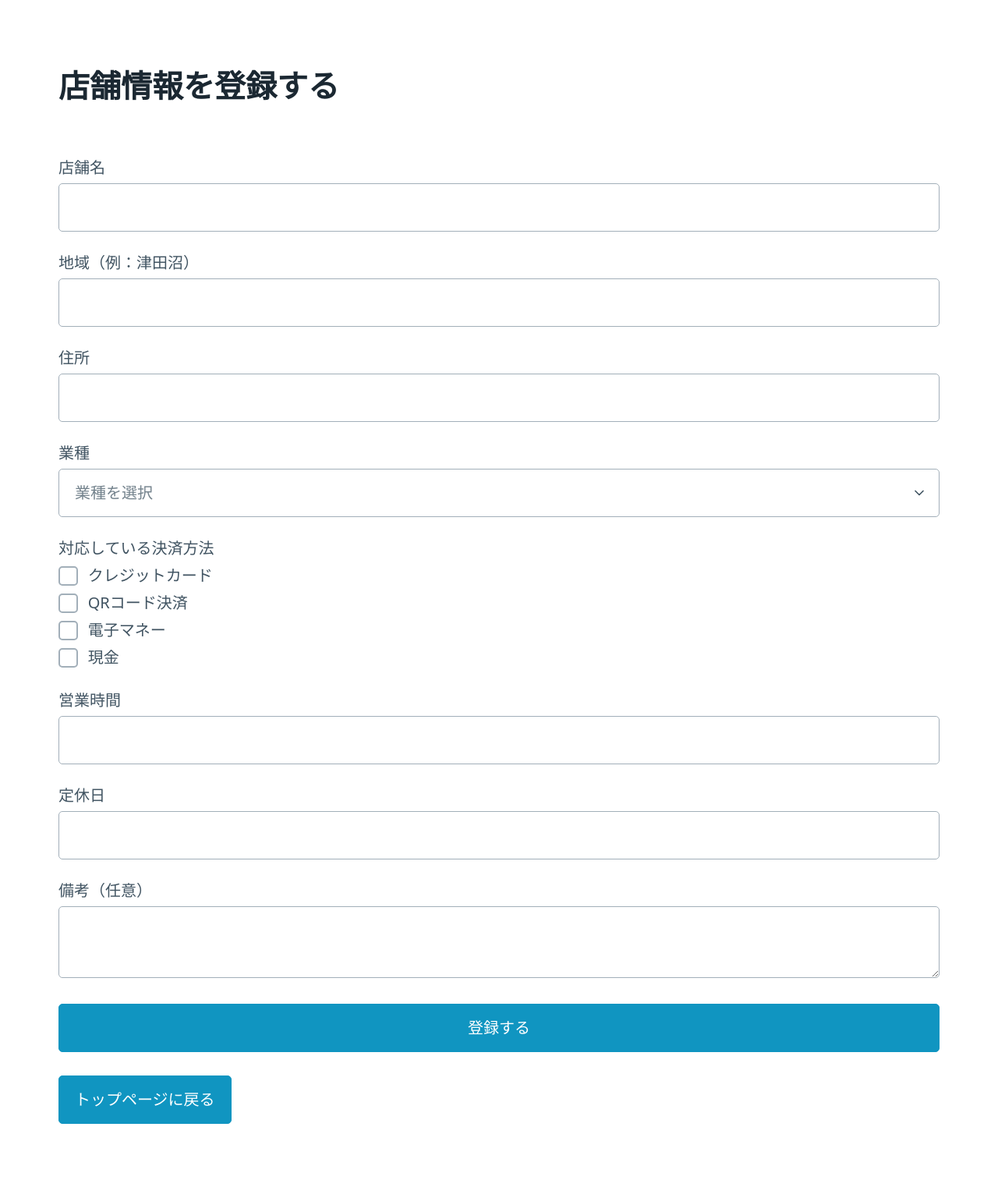
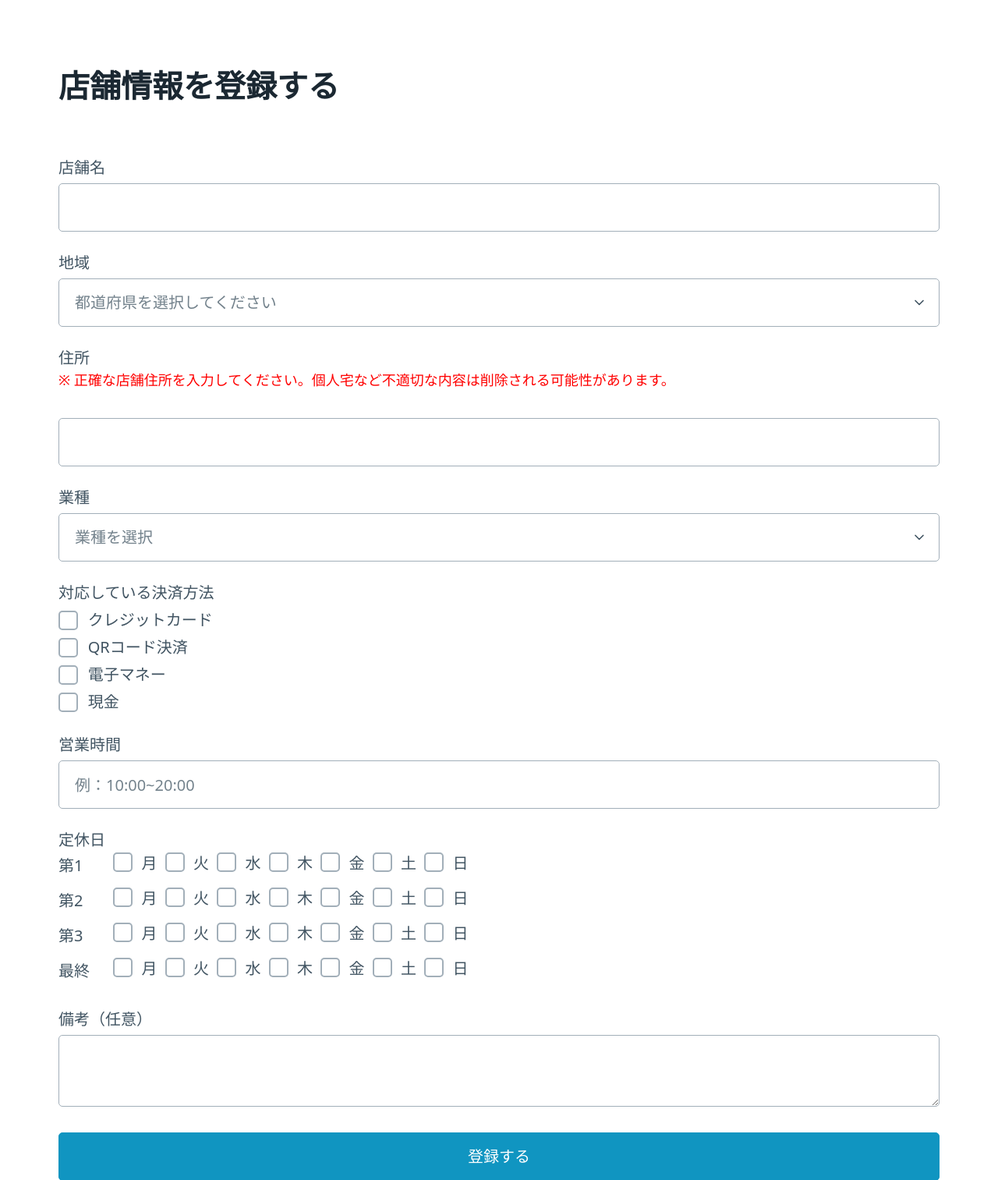
Before and after one commit to yabukilab/shimoda-b, a PHP site: page /register_store.php in a window 1280 px wide. Shown: the top 1513 px of the page at 78% size. Before the commit the page ends 1441 px from the top, so only its background shows below. Run offline with PHP 8.4, Linux system fonts and the light colour scheme.

Commit message:
デザイン変更

```diff
--- a/register_store.php
+++ b/register_store.php
@@ -1,70 +1,136 @@
+<?php
+$lang = $_GET['lang'] ?? 'ja';
+$is_en = ($lang === 'en');
+?>
 <!DOCTYPE html>
-<html lang="ja">
+<html lang="<?= $is_en ? 'en' : 'ja' ?>">
 <head>
   <meta charset="UTF-8" />
   <meta name="viewport" content="width=device-width, initial-scale=1" />
-  <title>店舗情報登録</title>
+  <title><?= $is_en ? 'Register Store Information' : '店舗情報登録' ?></title>
   <link rel="stylesheet" href="https://cdn.jsdelivr.net/npm/@picocss/pico@1/css/pico.min.css" />
+  <style>
+    .weekday-row {
+      display: flex;
+      align-items: center;
+      flex-wrap: wrap;
+      margin-bottom: 0.5em;
+      gap: 0.5em;
+    }
+    .weekday-row span {
+      width: 3em;
+      display: inline-block;
+    }
+    .weekday-row label {
+      display: inline-flex;
+      align-items: center;
+      gap: 0.2em;
+      white-space: nowrap;
+    }
+  </style>
 </head>
 <body>
 <main class="container">
-  <h1>店舗情報を登録する</h1>
+  <h1><?= $is_en ? 'Register Store Information' : '店舗情報を登録する' ?></h1>
 
   <form method="POST" action="register_store_process.php">
+    <input type="hidden" name="lang" value="<?= $lang ?>">
+
     <label>
-      店舗名
+      <?= $is_en ? 'Store Name' : '店舗名' ?>
       <input type="text" name="store_name" required>
     </label>
 
     <label>
-      地域（例：津田沼）
-      <input type="text" name="area" required>
+      <?= $is_en ? 'Prefecture (e.g., Tokyo, Osaka)' : '地域' ?>
+      <select name="area" required>
+        <option value=""><?= $is_en ? 'Select Prefecture' : '都道府県を選択してください' ?></option>
+        <?php
+        $prefectures = [
+          "北海道","青森県","岩手県","宮城県","秋田県","山形県","福島県",
+          "茨城県","栃木県","群馬県","埼玉県","千葉県","東京都","神奈川県",
+          "新潟県","富山県","石川県","福井県","山梨県","長野県",
+          "岐阜県","静岡県","愛知県","三重県",
+          "滋賀県","京都府","大阪府","兵庫県","奈良県","和歌山県",
+          "鳥取県","島根県","岡山県","広島県","山口県",
+          "徳島県","香川県","愛媛県","高知県",
+          "福岡県","佐賀県","長崎県","熊本県","大分県","宮崎県","鹿児島県","沖縄県"
+        ];
+        foreach ($prefectures as $pref) {
+          echo "<option value=\"$pref\">$pref</option>";
+        }
+        ?>
+      </select>
     </label>
 
     <label>
-      住所
+      <?= $is_en ? 'Address' : '住所' ?>
+      <p style="color:red; font-size: 0.9em;">
+        <?= $is_en
+          ? 'Please enter a valid address. Inappropriate content may be removed.'
+          : '※ 正確な店舗住所を入力してください。個人宅など不適切な内容は削除される可能性があります。' ?>
+      </p>
       <input type="text" name="address" required>
     </label>
 
     <label>
-      業種
+      <?= $is_en ? 'Category' : '業種' ?>
       <select name="category" required>
-        <option value="">業種を選択</option>
-        <option value="food">飲食</option>
-        <option value="retail">小売</option>
-        <option value="service">サービス</option>
+        <option value=""><?= $is_en ? 'Select Category' : '業種を選択' ?></option>
+        <option value="food"><?= $is_en ? 'Food & Drink' : '飲食' ?></option>
+        <option value="retail"><?= $is_en ? 'Retail' : '小売' ?></option>
+        <option value="service"><?= $is_en ? 'Service' : 'サービス' ?></option>
       </select>
     </label>
 
     <fieldset>
-      <legend>対応している決済方法</legend>
-      <label><input type="checkbox" name="payment_methods[]" value="credit"> クレジットカード</label>
-      <label><input type="checkbox" name="payment_methods[]" value="qr"> QRコード決済</label>
-      <label><input type="checkbox" name="payment_methods[]" value="emoney"> 電子マネー</label>
-      <label><input type="checkbox" name="payment_methods[]" value="cash"> 現金</label>
+      <legend><?= $is_en ? 'Accepted Payment Methods' : '対応している決済方法' ?></legend>
+      <div class="checkbox-group">
+        <label><input type="checkbox" name="payment_methods[]" value="credit"> <?= $is_en ? 'Credit Card' : 'クレジットカード' ?></label>
+        <label><input type="checkbox" name="payment_methods[]" value="qr"> <?= $is_en ? 'QR Code Payment' : 'QRコード決済' ?></label>
+        <label><input type="checkbox" name="payment_methods[]" value="emoney"> <?= $is_en ? 'E-Money' : '電子マネー' ?></label>
+        <label><input type="checkbox" name="payment_methods[]" value="cash"> <?= $is_en ? 'Cash' : '現金' ?></label>
+      </div>
     </fieldset>
 
     <label>
-      営業時間
-      <input type="text" name="hours">
+      <?= $is_en ? 'Business Hours' : '営業時間' ?>
+      <input type="text" name="hours" placeholder="<?= $is_en ? 'e.g., 10:00~20:00' : '例：10:00~20:00' ?>">
     </label>
 
     <label>
-      定休日
-      <input type="text" name="holidays">
+      <?= $is_en ? 'Regular Holidays' : '定休日' ?>
+      <fieldset>
+        <?php
+        $weeks_ja = ['第1', '第2', '第3', '最終'];
+        $weeks_en = ['1st', '2nd', '3rd', 'Last'];
+        $days_ja = ['月', '火', '水', '木', '金', '土', '日'];
+        $days_en = ['Mon', 'Tue', 'Wed', 'Thu', 'Fri', 'Sat', 'Sun'];
+
+        for ($w = 0; $w < count($weeks_ja); $w++) {
+          $label_week = $is_en ? $weeks_en[$w] : $weeks_ja[$w];
+          echo "<div class='weekday-row'><span>$label_week</span>";
+          for ($d = 0; $d < 7; $d++) {
+            $label_day = $is_en ? $days_en[$d] : $days_ja[$d];
+            $value = $weeks_ja[$w] . $days_ja[$d];
+            echo "<label><input type='checkbox' name='holidays[]' value='$value'> $label_day</label>";
+          }
+          echo "</div>";
+        }
+        ?>
+      </fieldset>
     </label>
 
     <label>
-      備考（任意）
+      <?= $is_en ? 'Notes (optional)' : '備考（任意）' ?>
       <textarea name="notes"></textarea>
     </label>
 
-    <button type="submit">登録する</button>
+    <button type="submit"><?= $is_en ? 'Register' : '登録する' ?></button>
   </form>
 
-  <!-- トップページに戻るボタンを追加 -->
   <p style="margin-top: 1em;">
-    <a href="index.php" role="button">トップページに戻る</a>
+    <a href="index.php?lang=<?= $lang ?>" role="button"><?= $is_en ? 'Back to Top Page' : 'トップページに戻る' ?></a>
   </p>
 </main>
 </body>
```
Also changed, not shown: register_store_process.php (+21 -8 lines).
